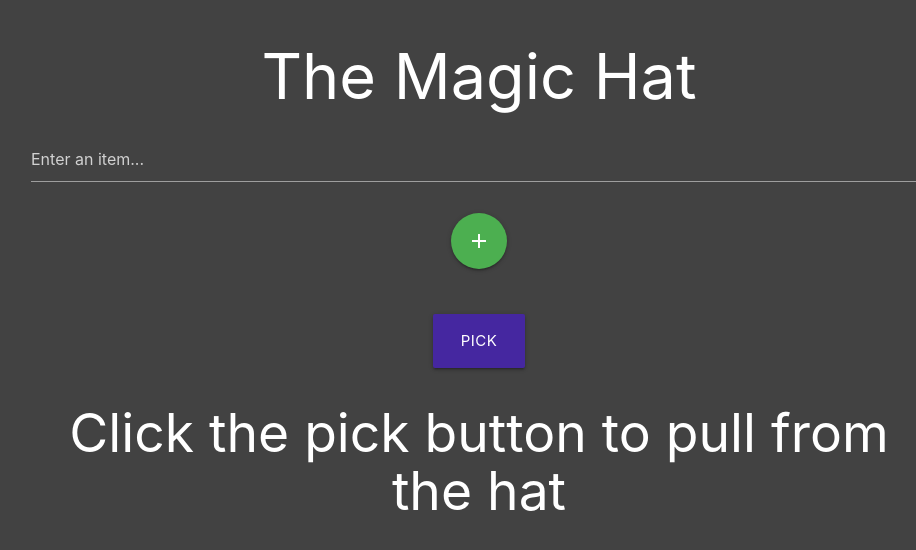
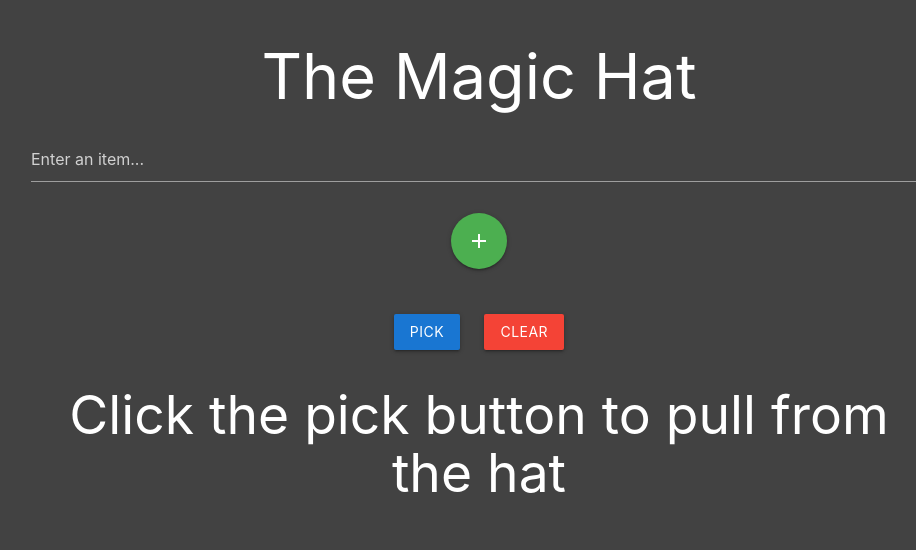
Before and after one commit to bFay9402/magic_hat, a plain HTML site: page index.html in a window 1280 px wide. Shown: the whole page, without its empty margins (161-1077 px from the left). Drawn offline with nearby package versions, Linux system fonts and the light colour scheme.

Commit message:
added clear button to clear local storage

```diff
--- a/app.js
+++ b/app.js
@@ -1,5 +1,6 @@
 const hatForm = document.querySelector('#hatForm');
 const pickBtn = document.querySelector('#pick-btn');
+const clrBtn = document.querySelector('#clr-btn');
 const error = document.querySelector('#error');
 const h2 = document.querySelector('h2');
 let hat = [];
@@ -29,3 +30,13 @@ pickBtn.addEventListener('click', () => {
   hat = storedHat;
   h2.textContent = hat[rand];
 });
+
+clrBtn.addEventListener('click', () => {
+  localStorage.clear(hat);
+});
+
+
+//===to be added===
+//remove item when picked
+//toggle item list
+//error banner animation
--- a/index.html
+++ b/index.html
@@ -20,7 +20,8 @@
         <button id="add-btn" class="btn-floating btn-large waves-effect waves-light green"><i class="material-icons">add</i></button>
       </form>
       <br><br>
-      <button id="pick-btn" class="waves-effect waves-light btn-large deep-purple darken-3">Pick</button>
+      <button id="pick-btn" class="waves-effect waves-light btn blue darken-2 space">Pick</button>
+      <button id="clr-btn" class="waves-effect waves-light btn red ">Clear</button>
       <h2 class="white-text">Click the pick button to pull from the hat</h2>
     </div>
 
--- a/style.css
+++ b/style.css
@@ -1,6 +1,10 @@
    /* label underline focus color */
    input[type=text]:focus {
     border-bottom: 1px solid #1565c0 !important;
+  }
+
+  .space {
+    margin-right: 20px;
   }
 
   #error {
```
